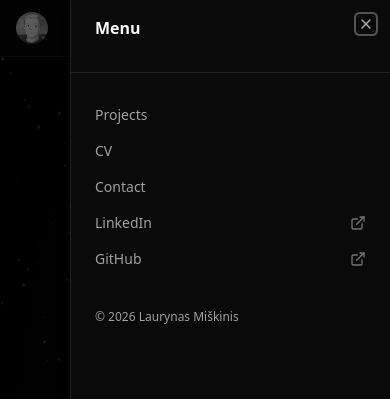
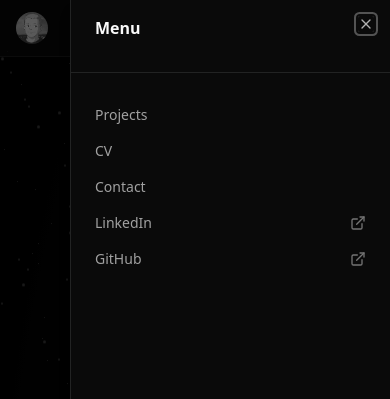
Before and after one commit to SpaceJack777/laurynas-space, a Next.js app: page / in a window 390 px wide. Both pictures are taken after a click on the button "Open menu". Shown: the top 399 px of the page. Built offline with nearby package versions, Linux system fonts and the light colour scheme.

Commit message:
mobile nav

```diff
--- a/components/nav.tsx
+++ b/components/nav.tsx
@@ -21,7 +21,7 @@
   SheetHeader,
   SheetTitle,
   SheetTrigger,
-} from "@/components/animate-ui/components/radix/sheet";
+} from "@/components/ui/sheet";
 import { Separator } from "@/components/ui/separator";
 import { cn } from "@/lib/utils";
 import Image from "next/image";
@@ -50,7 +50,7 @@
 
 export function Nav() {
   return (
-    <header className="sticky top-0 z-50 w-full border-b border-border/60 bg-background/70 backdrop-blur supports-backdrop-filter:bg-background/55">
+    <header className="sticky top-0 z-50 w-full border-b border-border/60 bg-background/70">
       <div className="mx-auto flex h-14 max-w-5xl items-center justify-between px-4">
         <Link
           href="/"
@@ -170,12 +170,6 @@
             );
           })}
         </nav>
-
-        <div className="px-6 pb-6 pt-2">
-          <p className="text-xs text-muted-foreground">
-            © {new Date().getFullYear()} Laurynas Miškinis
-          </p>
-        </div>
       </SheetContent>
     </Sheet>
   );
--- a/components/ui/navigation-menu.tsx
+++ b/components/ui/navigation-menu.tsx
@@ -75,7 +75,7 @@
     >
       {children}{" "}
       <ChevronDownIcon
-        className="relative top-[1px] ml-1 size-3 transition duration-300 group-data-[state=open]:rotate-180"
+        className="relative top-1px ml-1 size-3 transition duration-300 group-data-[state=open]:rotate-180"
         aria-hidden="true"
       />
     </NavigationMenuPrimitive.Trigger>
--- /dev/null
+++ b/components/ui/sheet.tsx
@@ -0,0 +1,143 @@
+"use client";
+
+import * as React from "react";
+import { XIcon } from "lucide-react";
+import * as SheetPrimitive from "@radix-ui/react-dialog";
+
+import { cn } from "@/lib/utils";
+
+function Sheet({ ...props }: React.ComponentProps<typeof SheetPrimitive.Root>) {
+  return <SheetPrimitive.Root data-slot="sheet" {...props} />;
+}
+
+function SheetTrigger({
+  ...props
+}: React.ComponentProps<typeof SheetPrimitive.Trigger>) {
+  return <SheetPrimitive.Trigger data-slot="sheet-trigger" {...props} />;
+}
+
+function SheetClose({
+  ...props
+}: React.ComponentProps<typeof SheetPrimitive.Close>) {
+  return <SheetPrimitive.Close data-slot="sheet-close" {...props} />;
+}
+
+function SheetPortal({
+  ...props
+}: React.ComponentProps<typeof SheetPrimitive.Portal>) {
+  return <SheetPrimitive.Portal data-slot="sheet-portal" {...props} />;
+}
+
+function SheetOverlay({
+  className,
+  ...props
+}: React.ComponentProps<typeof SheetPrimitive.Overlay>) {
+  return (
+    <SheetPrimitive.Overlay
+      data-slot="sheet-overlay"
+      className={cn(
+        "data-[state=open]:animate-in data-[state=closed]:animate-out data-[state=closed]:fade-out-0 data-[state=open]:fade-in-0 fixed inset-0 z-50 bg-black/50",
+        className,
+      )}
+      {...props}
+    />
+  );
+}
+
+function SheetContent({
+  className,
+  children,
+  side = "right",
+  showCloseButton = true,
+  ...props
+}: React.ComponentProps<typeof SheetPrimitive.Content> & {
+  side?: "top" | "right" | "bottom" | "left";
+  showCloseButton?: boolean;
+}) {
+  return (
+    <SheetPortal>
+      <SheetOverlay />
+      <SheetPrimitive.Content
+        data-slot="sheet-content"
+        className={cn(
+          "bg-background data-[state=open]:animate-in data-[state=closed]:animate-out fixed z-50 flex flex-col gap-4 shadow-lg transition ease-in-out data-[state=closed]:duration-300 data-[state=open]:duration-500",
+          side === "right" &&
+            "data-[state=closed]:slide-out-to-right data-[state=open]:slide-in-from-right inset-y-0 right-0 h-full w-3/4 border-l sm:max-w-sm",
+          side === "left" &&
+            "data-[state=closed]:slide-out-to-left data-[state=open]:slide-in-from-left inset-y-0 left-0 h-full w-3/4 border-r sm:max-w-sm",
+          side === "top" &&
+            "data-[state=closed]:slide-out-to-top data-[state=open]:slide-in-from-top inset-x-0 top-0 h-auto border-b",
+          side === "bottom" &&
+            "data-[state=closed]:slide-out-to-bottom data-[state=open]:slide-in-from-bottom inset-x-0 bottom-0 h-auto border-t",
+          className,
+        )}
+        {...props}
+      >
+        {children}
+        {showCloseButton && (
+          <SheetPrimitive.Close className="ring-offset-background focus:ring-ring data-[state=open]:bg-secondary absolute top-4 right-4 rounded-xs opacity-70 transition-opacity hover:opacity-100 focus:ring-2 focus:ring-offset-2 focus:outline-hidden disabled:pointer-events-none">
+            <XIcon className="size-4" />
+            <span className="sr-only">Close</span>
+          </SheetPrimitive.Close>
+        )}
+      </SheetPrimitive.Content>
+    </SheetPortal>
+  );
+}
+
+function SheetHeader({ className, ...props }: React.ComponentProps<"div">) {
+  return (
+    <div
+      data-slot="sheet-header"
+      className={cn("flex flex-col gap-1.5 p-4", className)}
+      {...props}
+    />
+  );
+}
+
+function SheetFooter({ className, ...props }: React.ComponentProps<"div">) {
+  return (
+    <div
+      data-slot="sheet-footer"
+      className={cn("mt-auto flex flex-col gap-2 p-4", className)}
+      {...props}
+    />
+  );
+}
+
+function SheetTitle({
+  className,
+  ...props
+}: React.ComponentProps<typeof SheetPrimitive.Title>) {
+  return (
+    <SheetPrimitive.Title
+      data-slot="sheet-title"
+      className={cn("text-foreground font-semibold", className)}
+      {...props}
+    />
+  );
+}
+
+function SheetDescription({
+  className,
+  ...props
+}: React.ComponentProps<typeof SheetPrimitive.Description>) {
+  return (
+    <SheetPrimitive.Description
+      data-slot="sheet-description"
+      className={cn("text-muted-foreground text-sm", className)}
+      {...props}
+    />
+  );
+}
+
+export {
+  Sheet,
+  SheetTrigger,
+  SheetClose,
+  SheetContent,
+  SheetHeader,
+  SheetFooter,
+  SheetTitle,
+  SheetDescription,
+};
```
